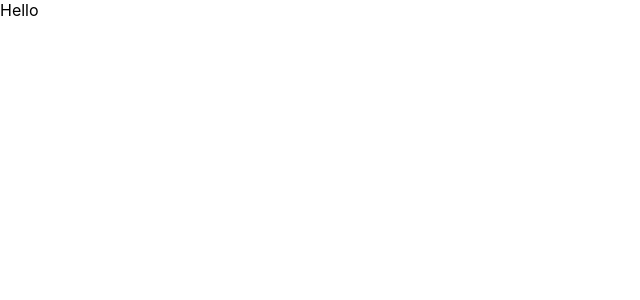
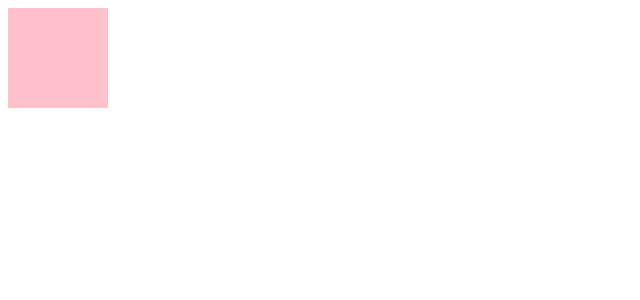
Before and after one commit to SVDGTL/weather, a React (Create React App) app: page / in a window 1280 px wide. Shown: the top 300 px of the page, without its empty margins (0-640 px from the left). Built offline with nearby package versions, Linux system fonts and the light colour scheme.

Commit message:
feat: initial

```diff
--- a/src/App.js
+++ /dev/null
@@ -1,5 +0,0 @@
-function App() {
-  return <div>Hello</div>;
-}
-
-export default App;
--- /dev/null
+++ b/src/components/App.jsx
@@ -0,0 +1,13 @@
+import styled from "styled-components";
+
+const Test = styled.div`
+  width: 100px;
+  height: 100px;
+  background: pink;
+`;
+
+function App() {
+  return <Test />;
+}
+
+export default App;
--- a/src/index.css
+++ /dev/null
@@ -1,13 +0,0 @@
-body {
-  margin: 0;
-  font-family: -apple-system, BlinkMacSystemFont, 'Segoe UI', 'Roboto', 'Oxygen',
-    'Ubuntu', 'Cantarell', 'Fira Sans', 'Droid Sans', 'Helvetica Neue',
-    sans-serif;
-  -webkit-font-smoothing: antialiased;
-  -moz-osx-font-smoothing: grayscale;
-}
-
-code {
-  font-family: source-code-pro, Menlo, Monaco, Consolas, 'Courier New',
-    monospace;
-}
--- a/src/index.js
+++ b/src/index.jsx
@@ -1,7 +1,6 @@
 import React from "react";
 import ReactDOM from "react-dom/client";
-import "./index.css";
-import App from "./App";
+import App from "./components/App";
 
 const root = ReactDOM.createRoot(document.getElementById("root"));
 root.render(
```
Also changed, not shown: src/lib/styled.jsx (added).
